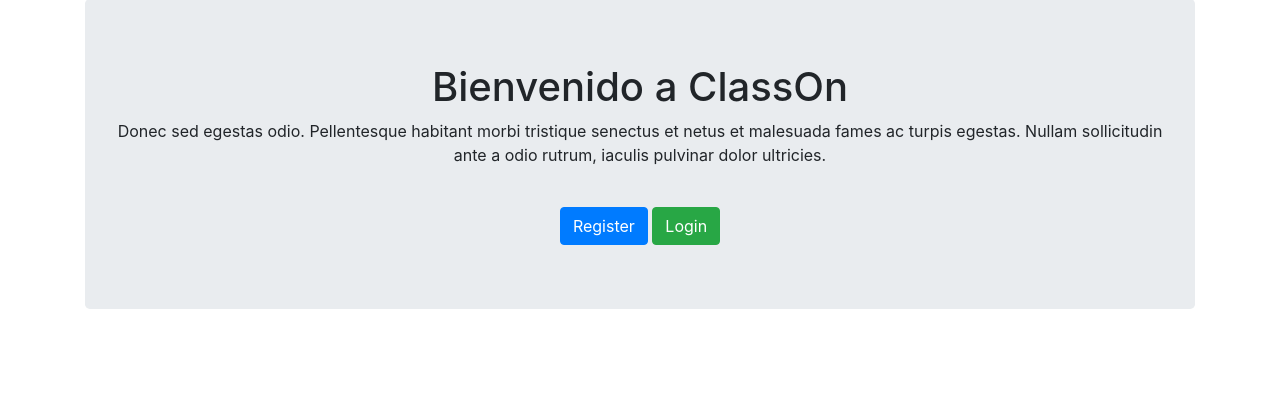
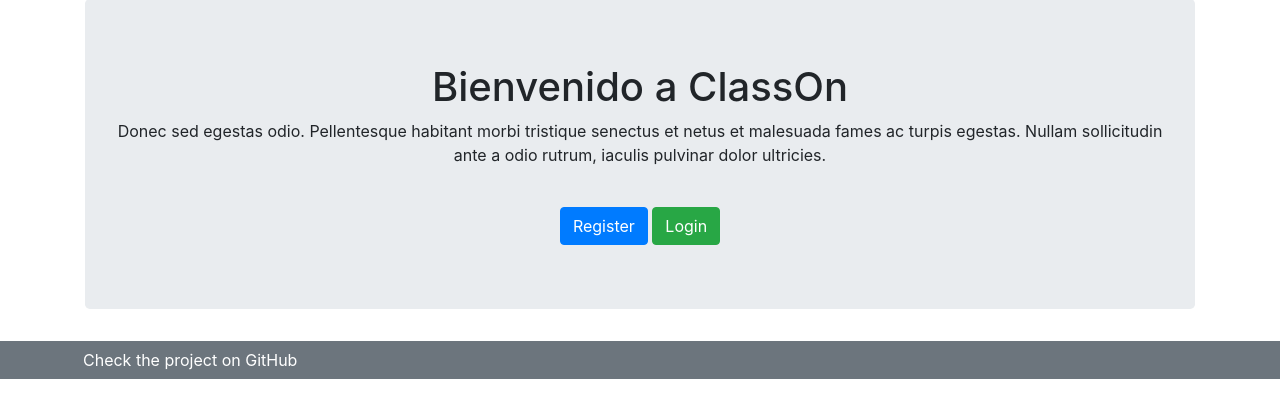
Before and after one commit to JorgeFrias/ClassOnV2, a Flask app: page / in a window 1280 px wide. Shown: the part 81-501 px from the top of the page. Run offline with Flask 2, Linux system fonts and the light colour scheme; some libraries are stand-ins or nearby versions.

Commit message:
Added footer.

```diff
--- a/BackEnd/Server/classOn/templates/layout.html
+++ b/BackEnd/Server/classOn/templates/layout.html
@@ -8,10 +8,21 @@
 </head>
 <body>
     {% include '/includes/_navbar.html' %}
-    <div class="container">
-        <br>
-        {% include 'includes/_messages.html' %}
-        {% block body %}{% endblock %}
-    </div>
+    <main role="main" class="container">
+        <div >
+            <br>
+            {% include 'includes/_messages.html' %}
+            {% block body %}{% endblock %}
+        </div>
+    </main>
+    <footer class="footer bg-secondary">
+        <div class="container ">
+            <div class="row text-muted">
+                <div>
+                    <a href="https://github.com/JorgeFrias/ClassOnV2" role="button" class="btn btn-secondary" aria-pressed="true">Check the project on GitHub</a>
+                </div>
+            </div>
+        </div>
+    </footer>
 </body>
 </html>
```
